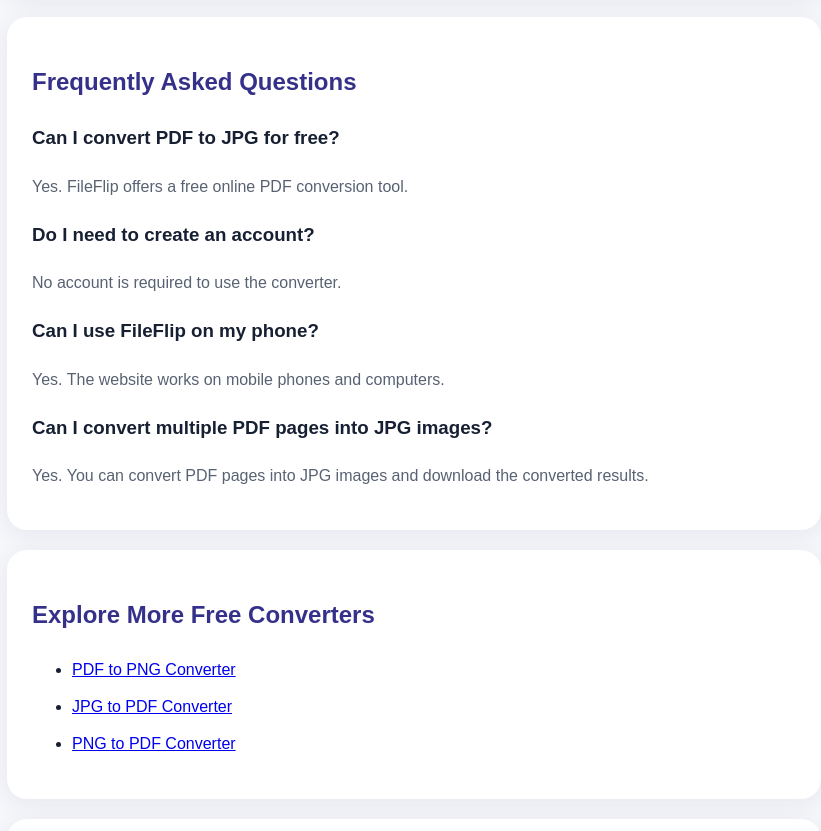
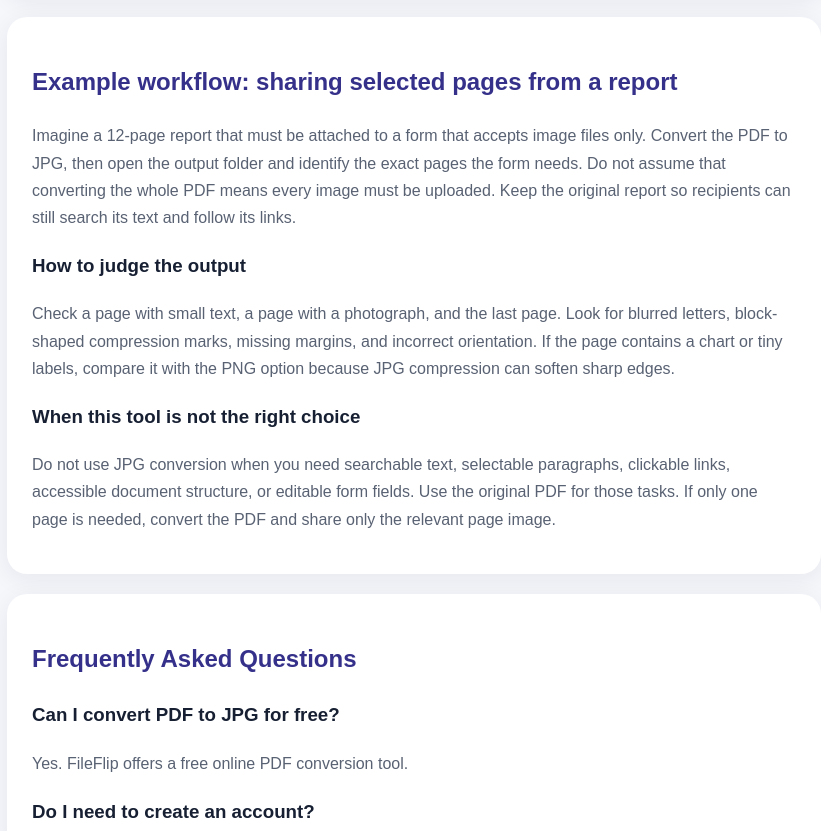
Before and after one commit to krous1991-lang/fileflip-site, a website: page pdf-to-jpg.html in a window 1280 px wide. Shown: the part 1921-2752 px from the top of the page, without its empty margins (226-1047 px from the left). Drawn offline with Linux system fonts and the light colour scheme.

Commit message:
Improve original practical guidance for AdSense content review

```diff
--- a/pdf-to-jpg.html
+++ b/pdf-to-jpg.html
@@ -78,6 +78,14 @@ footer a{color:#5146c8;margin:8px}
 </section>
 
 <section class="card">
+<h2>Example workflow: sharing selected pages from a report</h2>
+<p>Imagine a 12-page report that must be attached to a form that accepts image files only. Convert the PDF to JPG, then open the output folder and identify the exact pages the form needs. Do not assume that converting the whole PDF means every image must be uploaded. Keep the original report so recipients can still search its text and follow its links.</p>
+<h3>How to judge the output</h3>
+<p>Check a page with small text, a page with a photograph, and the last page. Look for blurred letters, block-shaped compression marks, missing margins, and incorrect orientation. If the page contains a chart or tiny labels, compare it with the PNG option because JPG compression can soften sharp edges.</p>
+<h3>When this tool is not the right choice</h3>
+<p>Do not use JPG conversion when you need searchable text, selectable paragraphs, clickable links, accessible document structure, or editable form fields. Use the original PDF for those tasks. If only one page is needed, convert the PDF and share only the relevant page image.</p>
+</section>
+<section class="card">
 <h2>Frequently Asked Questions</h2>
 <h3>Can I convert PDF to JPG for free?</h3>
 <p>Yes. FileFlip offers a free online PDF conversion tool.</p>
```
